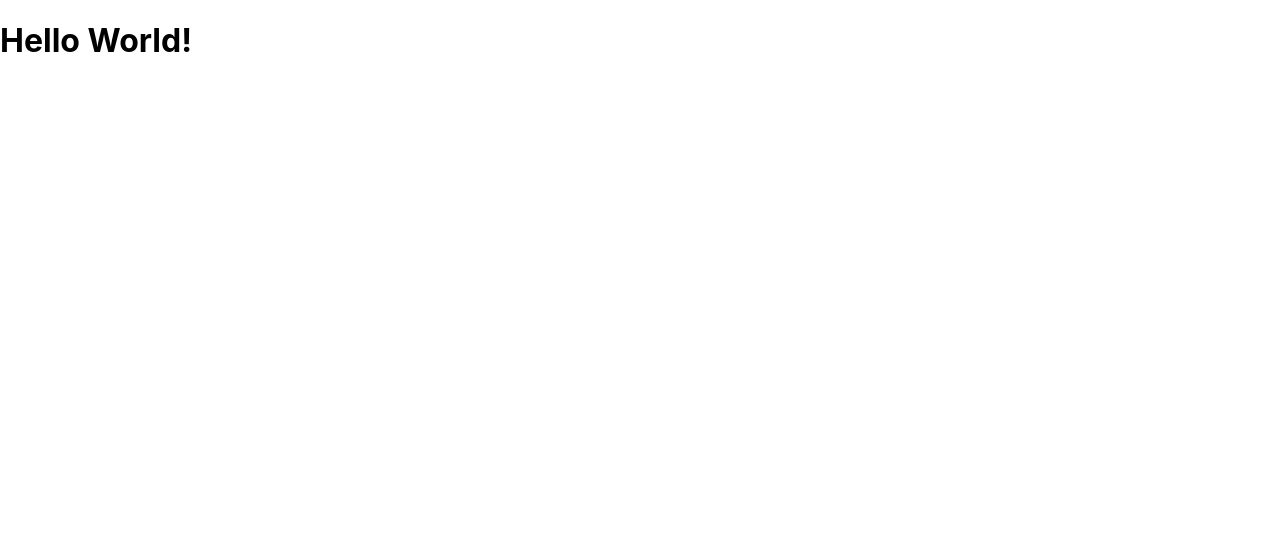
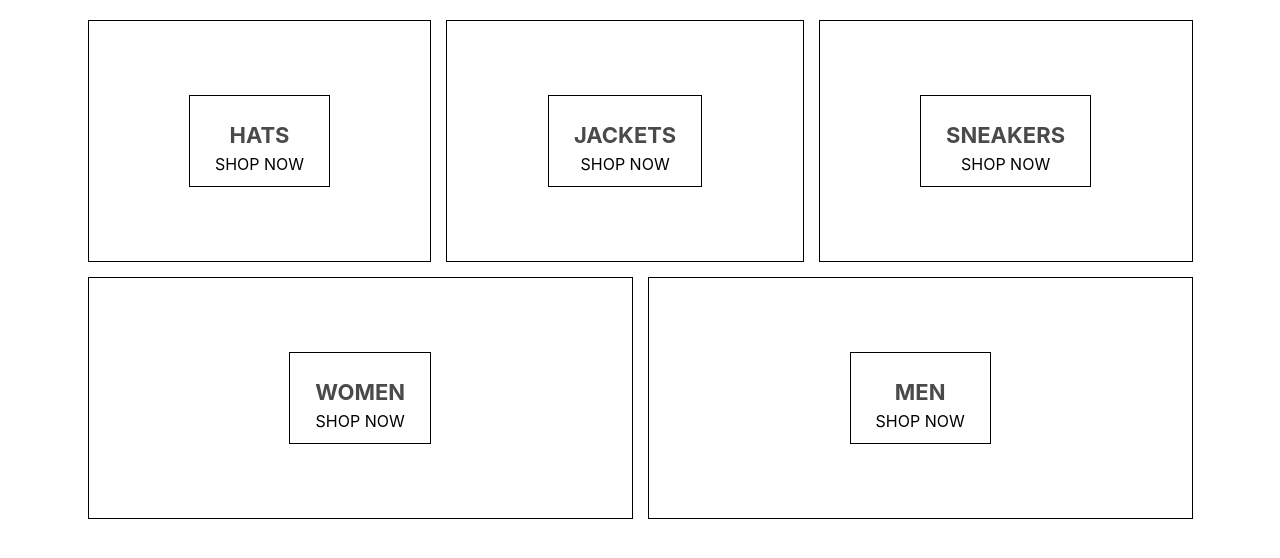
Before and after one commit to tundecmd/ecommerce-project, a React (Create React App) app: page / in a window 1280 px wide. Shown: the top 558 px of the page. Built offline with nearby package versions, Linux system fonts and the light colour scheme; the HTML template or start-up script is replaced by a standard one.

Commit message:
adding homepage files

```diff
--- a/package.json
+++ b/package.json
@@ -10,6 +10,7 @@
   },
   "dependencies": {
     "cra-template": "1.0.3",
+    "node-sass": "^4.13.1",
     "react": "16.13.1",
     "react-dom": "16.13.1",
     "react-scripts": "3.4.1"
--- a/src/App.js
+++ b/src/App.js
@@ -1,9 +1,10 @@
 import React from 'react'
+import HomePage from './homepage.component'
 
 const App = () => {
   return (
     <div>
-      <h1>Hello World!</h1>
+      <HomePage />
     </div>
   )
 }
--- /dev/null
+++ b/src/homepage.component.jsx
@@ -0,0 +1,41 @@
+import React from 'react';
+import './homepage.styles.scss'
+
+const HomePage = () => (
+    <div className="homepage">
+        <div className="directory-menu">
+            <div className="menu-item">
+                <div className="content">
+                    <h1 className="title">HATS</h1>
+                    <span className="sub-title">SHOP NOW</span>
+                </div>
+            </div>
+            <div className="menu-item">
+                <div className="content">
+                    <h1 className="title">JACKETS</h1>
+                    <span className="sub-title">SHOP NOW</span>
+                </div>
+            </div>
+            <div className="menu-item">
+                <div className="content">
+                    <h1 className="title">SNEAKERS</h1>
+                    <span className="sub-title">SHOP NOW</span>
+                </div>
+            </div>
+            <div className="menu-item">
+                <div className="content">
+                    <h1 className="title">WOMEN</h1>
+                    <span className="sub-title">SHOP NOW</span>
+                </div>
+            </div>
+            <div className="menu-item">
+                <div className="content">
+                    <h1 className="title">MEN</h1>
+                    <span className="sub-title">SHOP NOW</span>
+                </div>
+            </div>
+        </div>
+    </div>
+)
+
+export default HomePage;
--- /dev/null
+++ b/src/homepage.styles.scss
@@ -0,0 +1,54 @@
+.homepage {
+    display: flex;
+    flex-direction: column;
+    align-items: center;
+    padding: 20px 80px;
+  }
+
+  .directory-menu {
+    width: 100%;
+    display: flex;
+    flex-wrap: wrap;
+    justify-content: space-between;
+  }
+
+  .menu-item {
+    min-width: 30%;
+    height: 240px;
+    flex: 1 1 auto;
+    display: flex;
+    align-items: center;
+    justify-content: center;
+    border: 1px solid black;
+    margin: 0 7.5px 15px;
+
+    &:first-child {
+      margin-right: 7.5px;
+    }
+
+    &:last-child {
+      margin-left: 7.5px;
+    }
+
+    .content {
+      height: 90px;
+      padding: 0 25px;
+      display: flex;
+      flex-direction: column;
+      align-items: center;
+      justify-content: center;
+      border: 1px solid black;
+
+      .title {
+        font-weight: bold;
+        margin-bottom: 6px;
+        font-size: 22px;
+        color: #4a4a4a;
+      }
+
+      .subtitle {
+        font-weight: lighter;
+        font-size: 16px;
+      }
+    }
+  }
```
Also changed, not shown: 1 other file (tests, documents, lock files or other folders).
